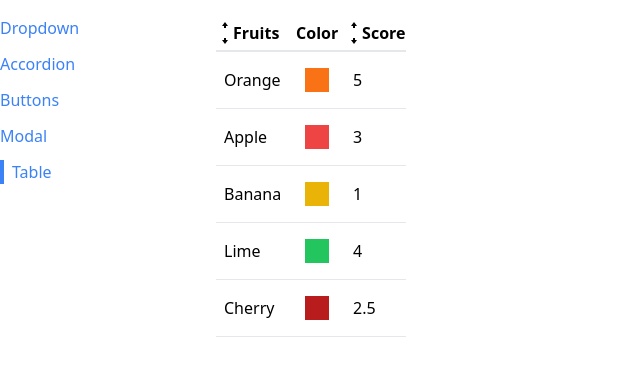
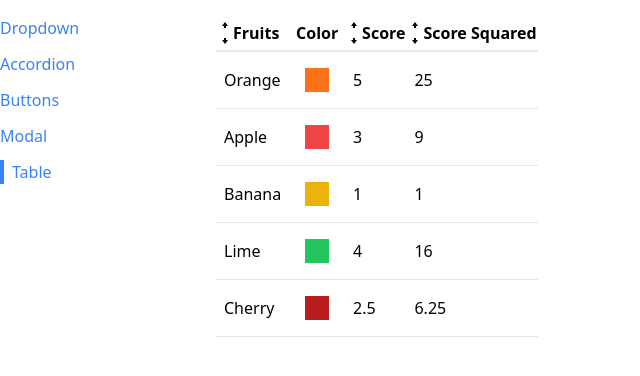
Before and after one commit to EugeneKle/comps, a React (Create React App) app: page /table in a window 1280 px wide. Shown: the top 376 px of the page, without its empty margins (0-640 px from the left). Built offline with nearby package versions, Linux system fonts and the light colour scheme.

Commit message:
adde new column Score Squared

```diff
--- a/src/pages/TablePage.js
+++ b/src/pages/TablePage.js
@@ -25,6 +25,11 @@ function TablePage() {
       render: (fruit) => fruit.score,
       sortValue: (fruit) => fruit.score,
     },
+    {
+      label: "Score Squared",
+      render: (fruit) => fruit.score ** 2 ,
+      sortValue: (fruit) => fruit.score,
+    },
   ];
 
   const keyFn = (fruit) => {
```
